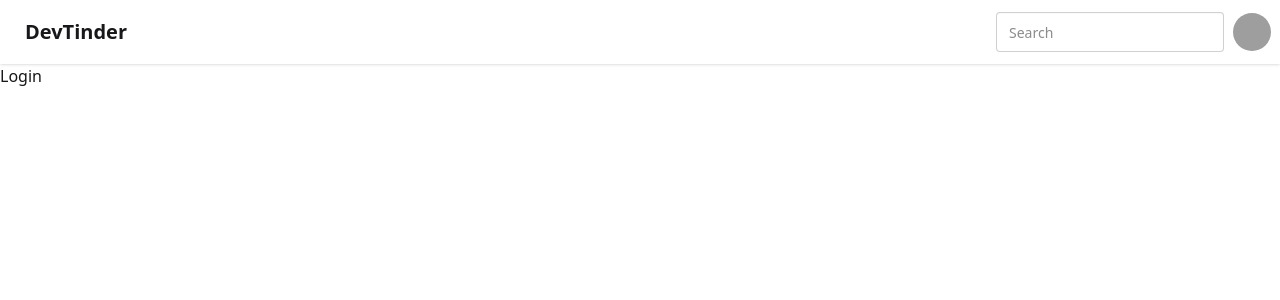
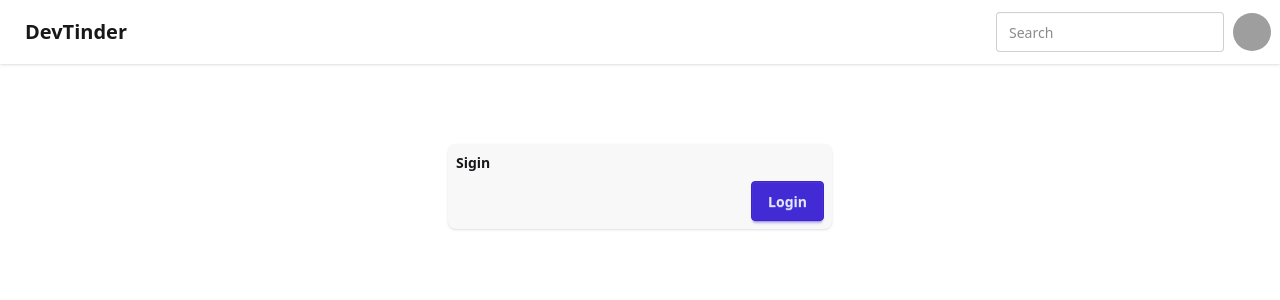
Before and after one commit to rishav812/devtinder-web, a React (Vite) app: page /login in a window 1280 px wide. Shown: the top 300 px of the page. Built offline with nearby package versions, Linux system fonts and the light colour scheme; grey boxes are pictures that could not be loaded.

Commit message:
feat: implement styled login component with card layout

```diff
--- a/src/Login.jsx
+++ b/src/Login.jsx
@@ -2,8 +2,17 @@ import React from 'react'
 
 function Login() {
   return (
-    <div>Login</div>
-  )
+    <div className="flex justify-center my-20">
+      <div className="card w-96 bg-base-200 card-xs shadow-sm">
+        <div className="card-body">
+          <h2 className="card-title">Sigin</h2>
+          <div className="justify-end card-actions">
+            <button className="btn btn-primary">Login</button>
+          </div>
+        </div>
+      </div>
+    </div>
+  );
 }
 
 export default Login
```
